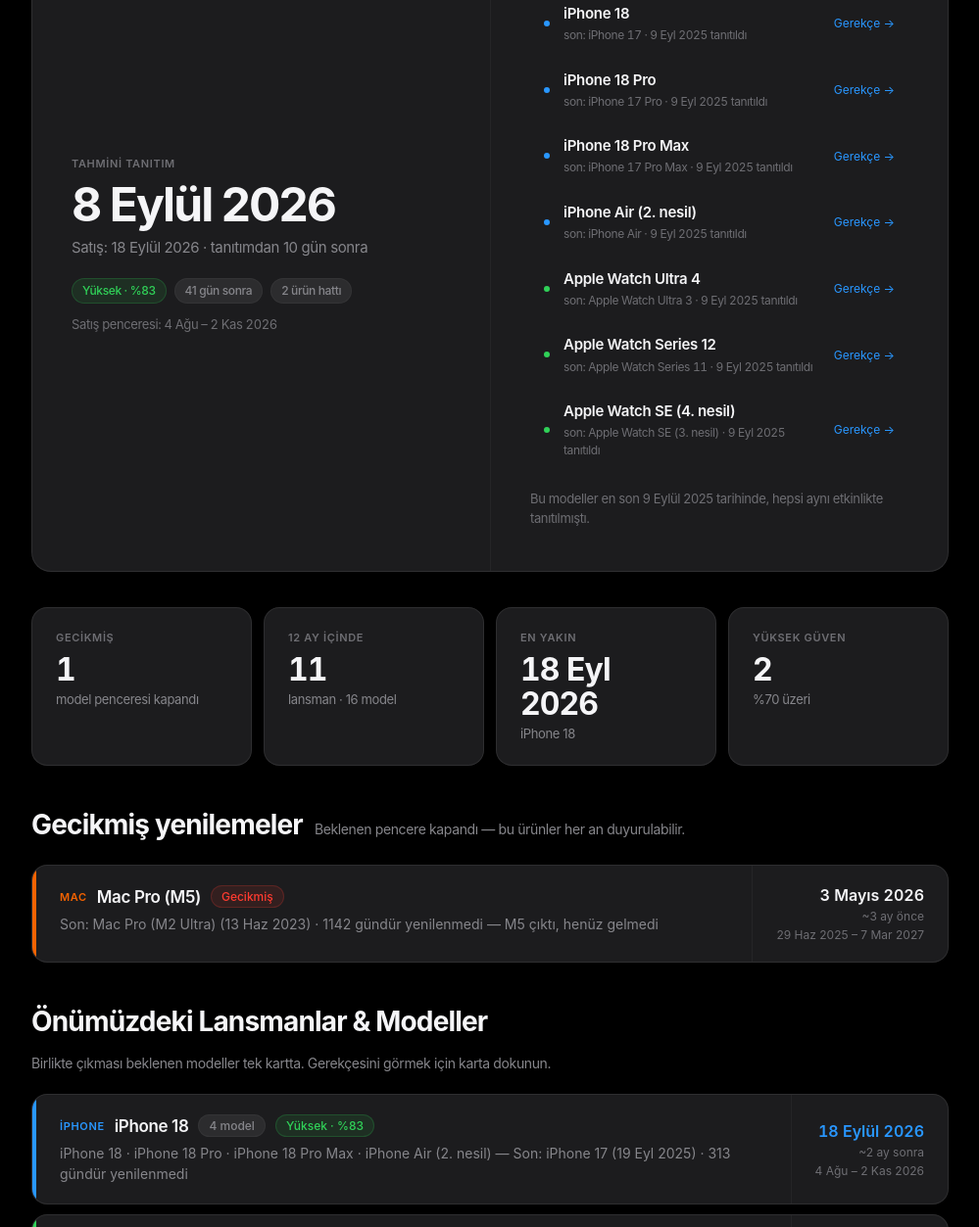
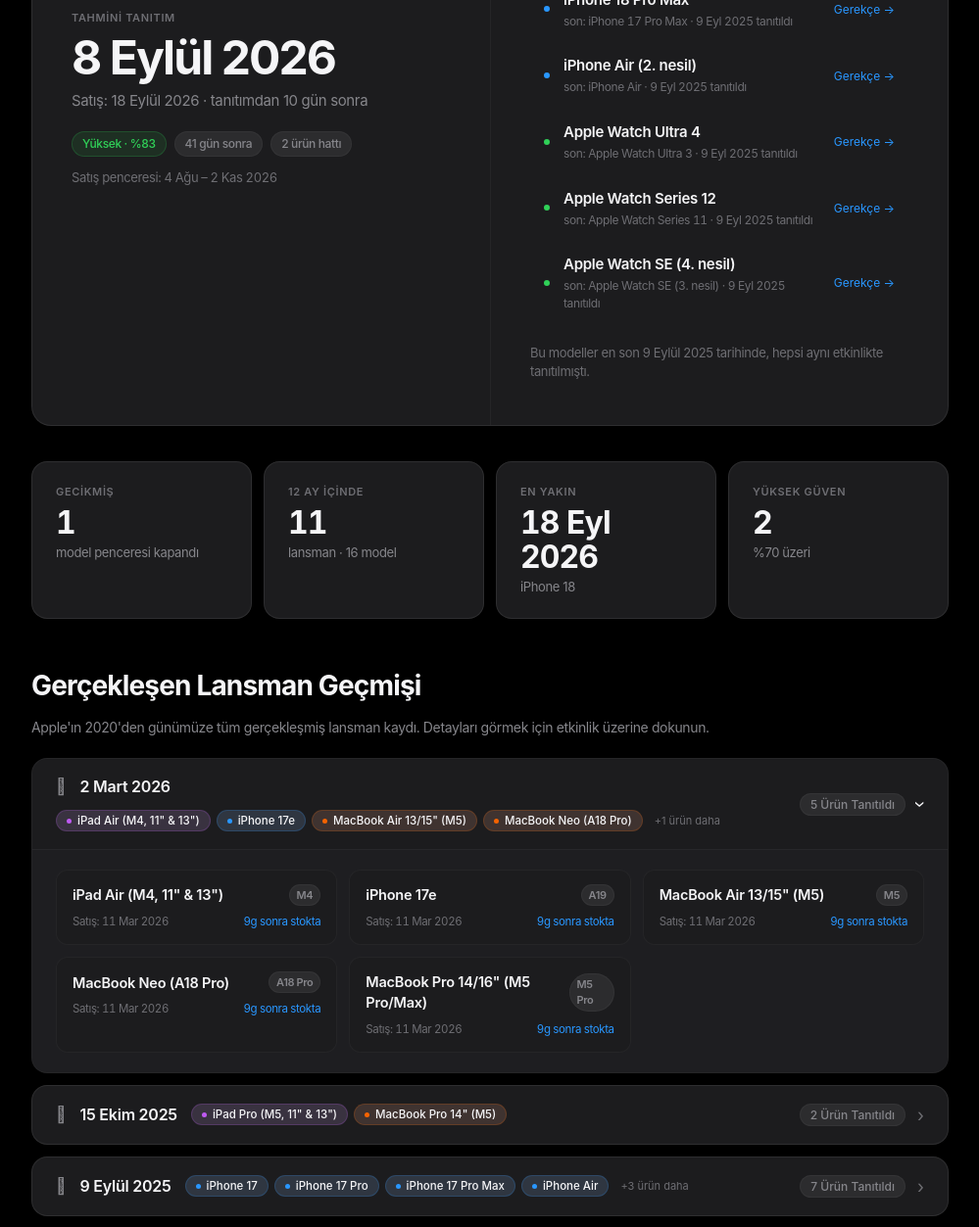
Before and after one commit to BlitzHan/apple-launch-radar, a plain HTML site: page index.html in a window 1280 px wide. Shown: the part 480-1733 px from the top of the page at 98% size, without its empty margins (140-1139 px from the left). Drawn offline with Linux system fonts and the light colour scheme.

Commit message:
refactor: Radar sayfasını sadeleştir ve Lüks Akordeon Lansman Geçmişi ekle
- 'Tahmin Mantığı Nasıl Çalışır?' banner'ı kaldırıldı
- Radar ana görünümü Hero, istatistik kartları ve Gerçekleşen Lansman Geçmişi ile sadeleştirildi
- Gerçekleşen Lansman Geçmişi (Accordion) Apple Store/Keynote tasarım standartlarına yükseltildi (Apple ikonları, renkli kategori etiketleri, lüks ürün kartları)

```diff
--- a/assets/css/components.css
+++ b/assets/css/components.css
@@ -366,7 +366,7 @@
   .hero__cat-selector { order: 3; width: 100%; margin-top: 4px; }
 }
 
-/* ---------------------------------------------------------- Accordion Past History */
+/* ---------------------------------------------------------- Accordion Past History (Apple Keynote Style) */
 .history-section {
   margin-top: 48px;
 }
@@ -374,7 +374,7 @@
 .accordion-list {
   display: flex;
   flex-direction: column;
-  gap: 8px;
+  gap: 12px;
 }
 
 .accordion-item {
@@ -382,10 +382,14 @@
   background: var(--surface);
   border: 1px solid var(--border);
   overflow: hidden;
-  transition: border-color 0.2s var(--ease);
+  transition: all 0.25s var(--ease);
 }
 .accordion-item:hover {
+  border-color: color-mix(in oklab, var(--text-dim) 30%, var(--border));
+}
+.accordion-item.is-open {
   border-color: var(--border-soft);
+  box-shadow: 0 8px 30px rgba(0, 0, 0, 0.2);
 }
 
 .accordion-header {
@@ -394,7 +398,7 @@
   border: 0;
   background: transparent;
   cursor: pointer;
-  padding: 16px 20px;
+  padding: 18px 24px;
   display: flex;
   align-items: center;
   justify-content: space-between;
@@ -402,19 +406,30 @@
   text-align: left;
   font-family: var(--sans);
   color: inherit;
+  transition: background 0.2s var(--ease);
+}
+.accordion-header:hover {
+  background: color-mix(in oklab, var(--surface-2) 40%, transparent);
 }
 
 .accordion-left {
   display: flex;
   align-items: center;
-  gap: 16px;
+  gap: 14px;
   flex-wrap: wrap;
   min-width: 0;
 }
 
+.accordion-apple-icon {
+  font-size: 16px;
+  color: var(--text-dim);
+  line-height: 1;
+}
+
 .accordion-date {
-  font-size: 15px;
+  font-size: 16px;
   font-weight: 600;
+  letter-spacing: -0.015em;
   color: var(--text);
   white-space: nowrap;
 }
@@ -426,32 +441,64 @@
   flex-wrap: wrap;
 }
 
+.accordion-tag {
+  display: inline-flex;
+  align-items: center;
+  gap: 6px;
+  font-size: 11.5px;
+  font-weight: 500;
+  padding: 3px 10px;
+  border-radius: var(--radius-pill);
+  background: color-mix(in oklab, var(--accent, var(--text-faint)) 10%, var(--surface-2));
+  color: var(--text);
+  border: 1px solid color-mix(in oklab, var(--accent, var(--text-faint)) 20%, transparent);
+}
+
+.accordion-tag-dot {
+  width: 5px;
+  height: 5px;
+  border-radius: 50%;
+  background: var(--accent, var(--text-faint));
+}
+
+.accordion-tag-more {
+  font-size: 11px;
+  color: var(--text-faint);
+  padding: 2px 6px;
+}
+
 .accordion-right {
   display: flex;
   align-items: center;
-  gap: 10px;
+  gap: 12px;
   flex-shrink: 0;
 }
 
 .accordion-count {
-  font-size: 12.5px;
-  color: var(--text-faint);
+  font-size: 12px;
+  font-weight: 500;
+  color: var(--text-dim);
+  padding: 3px 10px;
+  border-radius: var(--radius-pill);
+  background: var(--surface-2);
+  border: 1px solid var(--border-soft);
 }
 
 .accordion-chevron {
-  font-size: 16px;
+  font-size: 18px;
   color: var(--text-faint);
   transition: transform 0.25s var(--ease);
 }
 .accordion-item.is-open .accordion-chevron {
   transform: rotate(90deg);
+  color: var(--text);
 }
 
 .accordion-body {
   display: grid;
   grid-template-rows: 0fr;
   transition: grid-template-rows 0.3s var(--ease);
-  background: color-mix(in oklab, var(--surface-2) 30%, transparent);
+  background: color-mix(in oklab, var(--surface-2) 20%, transparent);
 }
 .accordion-item.is-open .accordion-body {
   grid-template-rows: 1fr;
@@ -463,31 +510,64 @@
 }
 
 .accordion-grid {
-  padding: 16px 20px;
+  padding: 20px 24px;
   display: grid;
-  grid-template-columns: repeat(auto-fill, minmax(200px, 1fr));
-  gap: 10px;
+  grid-template-columns: repeat(auto-fill, minmax(220px, 1fr));
+  gap: 12px;
 }
 
-.accordion-prod {
-  padding: 10px 14px;
+.accordion-prod-card {
+  padding: 14px 16px;
   border-radius: var(--radius-sm);
   background: var(--surface);
   border: 1px solid var(--border-soft);
+  cursor: pointer;
+  transition: all 0.2s var(--ease);
+  display: flex;
+  flex-direction: column;
+  gap: 8px;
+}
+.accordion-prod-card:hover {
+  border-color: var(--accent, var(--iphone));
+  background: color-mix(in oklab, var(--accent, var(--iphone)) 6%, var(--surface));
+  transform: translateY(-1px);
+}
+
+.accordion-prod-top {
+  display: flex;
+  align-items: center;
+  justify-content: space-between;
+  gap: 8px;
 }
 
 .accordion-prod-name {
-  font-size: 14px;
+  font-size: 14.5px;
   font-weight: 600;
   color: var(--text);
+  letter-spacing: -0.015em;
 }
 
-.accordion-prod-detail {
+.accordion-prod-chip {
+  font-size: 11px;
+  font-weight: 600;
+  padding: 2px 7px;
+  border-radius: var(--radius-pill);
+  background: var(--surface-2);
+  color: var(--text-dim);
+  border: 1px solid var(--border-soft);
+}
+
+.accordion-prod-bottom {
   display: flex;
+  align-items: center;
   justify-content: space-between;
   font-size: 11.5px;
-  color: var(--text-dim);
-  margin-top: 4px;
+  color: var(--text-faint);
+  font-variant-numeric: tabular-nums;
+}
+
+.accordion-prod-lead {
+  color: var(--iphone);
 }
 
 /* ---------------------------------------------------------- Excel Chip & Model Matrix */
--- a/assets/js/views/radar.js
+++ b/assets/js/views/radar.js
@@ -115,41 +115,6 @@
   return events;
 }
 
-/**
- * İlk giren kullanıcının "Tahmin nereden geliyor?" sorusunu tek bakışta anlamasını sağlayan
- * 3 adımlı Apple tarzı özet akış göstergesi.
- */
-function renderOnboardingBanner() {
-  return el('div', { class: 'how-it-works' },
-    el('div', { class: 'how-it-works__title' }, 'Tahmin Mantığı Nasıl Çalışır?'),
-    el('div', { class: 'how-it-works__steps' },
-      el('div', { class: 'how-it-works__step' },
-        el('span', { class: 'how-it-works__num' }, '1'),
-        el('div', { class: 'how-it-works__text' },
-          el('strong', {}, 'Geçmiş Kadans & Çipler'),
-          el('span', {}, 'Apple\'ın 2020\'den beri lansman aralıkları ve çip yayılım süreleri ölçülür.')
-        )
-      ),
-      el('span', { class: 'how-it-works__arrow' }, '→'),
-      el('div', { class: 'how-it-works__step' },
-        el('span', { class: 'how-it-works__num' }, '2'),
-        el('div', { class: 'how-it-works__text' },
-          el('strong', {}, 'İstatistiksel Ölçüm'),
-          el('span', {}, 'Ağırlıklı kadans ve mevsimsel oturtma ile bir sonraki lansman penceresi hesaplanır.')
-        )
-      ),
-      el('span', { class: 'how-it-works__arrow' }, '→'),
-      el('div', { class: 'how-it-works__step' },
-        el('span', { class: 'how-it-works__num' }, '3'),
-        el('div', { class: 'how-it-works__text' },
-          el('strong', {}, 'Gelecek Etkinlik'),
-          el('span', {}, 'Önümüzdeki lansmanda birlikte tanıtılması beklenen modeller öngörülür.')
-        )
-      )
-    )
-  );
-}
-
 function renderHero(events, index, state) {
   const event = events[index];
   const { kind, products, anchor } = event;
@@ -173,7 +138,6 @@
       { id: 'watch', label: 'Watch' },
       { id: 'mac', label: 'Mac' },
     ].map((cat) => {
-      // Bu kategoriye ait gelecek ilk lansmanın event index'ini bul
       let targetIndex = null;
       if (cat.id === 'all') {
         targetIndex = events.findIndex((e) => e.kind === 'future');
@@ -268,8 +232,7 @@
 }
 
 /**
- * Akordeon Lansman Geçmişi — Gerçekleşen lansmanlar en sondan geriye doğru listelenir.
- * İlk başta kapalıdır; tıklandığında açılır ve çıkan ürünlerin detaylarını gösterir.
+ * Apple Store & Keynote Standartlarında Lüks Akordeon Lansman Geçmişi.
  */
 function renderAccordionHistory(pastEvents, state) {
   if (!pastEvents.length) return null;
@@ -280,7 +243,7 @@
   const list = el('div', { class: 'accordion-list' });
 
   sortedPast.forEach((evt, idx) => {
-    let isOpen = idx === 0; // En son lansman varsayılan olarak açık gelsin
+    let isOpen = idx === 0; // En son gerçekleşen lansman açık gelsin
 
     const row = el('div', { class: `accordion-item${isOpen ? ' is-open' : ''}` });
 
@@ -294,19 +257,23 @@
       },
     },
       el('div', { class: 'accordion-left' },
+        el('span', { class: 'accordion-apple-icon' }, ''),
         el('span', { class: 'accordion-date' }, fmtLong(evt.announce)),
         el('div', { class: 'accordion-badges' },
           evt.products.slice(0, 4).map((p) =>
             el('span', {
-              class: 'badge badge--quiet',
+              class: 'accordion-tag',
               style: accentStyle(state.categories, p.category),
-            }, p.name)
+            },
+              el('span', { class: 'accordion-tag-dot' }),
+              p.name
+            )
           ),
-          evt.products.length > 4 ? el('span', { class: 'badge badge--quiet' }, `+${evt.products.length - 4}`) : null
+          evt.products.length > 4 ? el('span', { class: 'accordion-tag-more' }, `+${evt.products.length - 4} ürün daha`) : null
         )
       ),
       el('div', { class: 'accordion-right' },
-        el('span', { class: 'accordion-count' }, `${evt.products.length} ürün`),
+        el('span', { class: 'accordion-count' }, `${evt.products.length} Ürün Tanıtıldı`),
         el('span', { class: 'accordion-chevron' }, '›')
       )
     );
@@ -315,11 +282,18 @@
       el('div', { class: 'accordion-content' },
         el('div', { class: 'accordion-grid' },
           evt.products.map((p) =>
-            el('div', { class: 'accordion-prod', style: accentStyle(state.categories, p.category) },
-              el('div', { class: 'accordion-prod-name' }, p.name),
-              el('div', { class: 'accordion-prod-detail' },
-                el('span', {}, p.chip ? `${p.chip} çipi` : 'Standart çip'),
-                el('span', {}, `Satış: ${fmtShort(p.released)}`)
+            el('div', {
+              class: 'accordion-prod-card',
+              style: accentStyle(state.categories, p.category),
+              onClick: () => openFamily(p.familyId, state),
+            },
+              el('div', { class: 'accordion-prod-top' },
+                el('span', { class: 'accordion-prod-name' }, p.name),
+                el('span', { class: 'accordion-prod-chip' }, p.chip)
+              ),
+              el('div', { class: 'accordion-prod-bottom' },
+                el('span', { class: 'accordion-prod-date' }, `Satış: ${fmtShort(p.released)}`),
+                el('span', { class: 'accordion-prod-lead' }, evt.lead ? `${evt.lead}g sonra stokta` : 'Aynı gün')
               )
             )
           )
@@ -334,7 +308,7 @@
   return el('div', { class: 'history-section' },
     el('div', { class: 'section-head' },
       el('h2', {}, 'Gerçekleşen Lansman Geçmişi'),
-      el('p', {}, 'Apple\'ın geçmiş lansmanları (en yeni lansmandan geriye doğru). Tıklayarak detayları görün.')
+      el('p', {}, 'Apple\'ın 2020\'den günümüze tüm gerçekleşmiş lansman kaydı. Detayları görmek için etkinlik üzerine dokunun.')
     ),
     list
   );
@@ -355,13 +329,10 @@
   const within12 = upcoming.filter((l) => l.anchor.daysAway <= 400);
   const models12 = within12.reduce((n, l) => n + l.preds.length, 0);
 
-  // 1. "Tahmin Mantığı Nasıl Çalışır?" 3 adımlı göstergesi
-  root.append(renderOnboardingBanner());
-
-  // 2. Hero alanı (Kategori seçicili)
+  // 1. Hero alanı (Tahmini Etkinlik & Kategori Seçicili)
   if (events.length) root.append(renderHero(events, index, state));
 
-  // 3. Stat özet kartları
+  // 2. Stat özet kartları
   root.append(
     el('div', { class: 'radar-lede' },
       stat('Gecikmiş', String(overdue.length), 'model penceresi kapandı'),
@@ -371,68 +342,8 @@
     )
   );
 
-  // 4. Gecikmiş yenilemeler
-  if (overdue.length) {
-    root.append(
-      el('div', { class: 'section-head' },
-        el('h2', {}, 'Gecikmiş yenilemeler'),
-        el('p', {}, 'Beklenen pencere kapandı — bu ürünler her an duyurulabilir.')
-      ),
-      el('div', { class: 'radar-list', style: { marginBottom: '36px' } }, overdue.map((l) => card(l, state)))
-    );
-  }
-
-  // 5. Önümüzdeki tahmini lansmanlar
-  root.append(
-    el('div', { class: 'section-head' },
-      el('h2', {}, 'Önümüzdeki Lansmanlar & Modeller'),
-      el('p', {}, 'Birlikte çıkması beklenen modeller tek kartta. Gerekçesini görmek için karta dokunun.')
-    ),
-    upcoming.length
-      ? el('div', { class: 'radar-list', style: { marginBottom: '40px' } }, upcoming.map((l) => card(l, state)))
-      : el('div', { class: 'card empty' }, 'Bu filtrelerle gösterilecek tahmin yok.')
-  );
-
-  // 6. Akordeon Lansman Geçmişi (Gerçekleşmiş lansmanlar)
+  // 3. Apple Store standartlarında Lüks Gerçekleşen Lansman Geçmişi
   const pastEvents = events.filter((e) => e.kind === 'past');
   const historyView = renderAccordionHistory(pastEvents, state);
   if (historyView) root.append(historyView);
 }
-
-function card(launch, state) {
-  const { anchor, preds, names } = launch;
-  const soon = !anchor.overdue && anchor.daysAway <= 120;
-  const multi = preds.length > 1;
-
-  const meta = [];
-  if (multi) meta.push(names.join(' · '));
-  const last = anchor.lastRelease;
-  meta.push(`Son: ${last.name} (${fmtShort(last.released)}) · ${anchor.daysSinceLast} gündür yenilenmedi`);
-  if (anchor.chip) {
-    meta.push(anchor.chip.projected
-      ? `${anchor.chip.genKey} bekleniyor · +${anchor.chip.medianLag}g yayılım`
-      : `${anchor.chip.genKey} çıktı, henüz gelmedi`);
-  }
-
-  return el('button', {
-    class: `card rcard${soon ? ' rcard--soon' : ''}`,
-    style: accentStyle(state.categories, launch.category),
-    onClick: () => openLaunch(launch, state),
-  },
-    el('span', { class: 'rcard__rail' }),
-    el('span', { class: 'rcard__body' },
-      el('span', { class: 'rcard__title' },
-        el('span', { class: 'rcard__cat' }, state.categories.find((c) => c.id === launch.category)?.label),
-        el('span', { class: 'rcard__name' }, launch.title),
-        multi ? el('span', { class: 'badge badge--quiet' }, `${preds.length} model`) : null,
-        confidenceBadge(anchor)
-      ),
-      el('span', { class: 'rcard__meta' }, meta.join(' — '))
-    ),
-    el('span', { class: 'rcard__side' },
-      el('span', { class: 'rcard__when' }, fmtLong(anchor.date)),
-      el('span', { class: 'rcard__away' }, fmtAway(anchor.daysAway)),
-      el('span', { class: 'rcard__away' }, fmtRange(anchor.low, anchor.high))
-    )
-  );
-}
```
